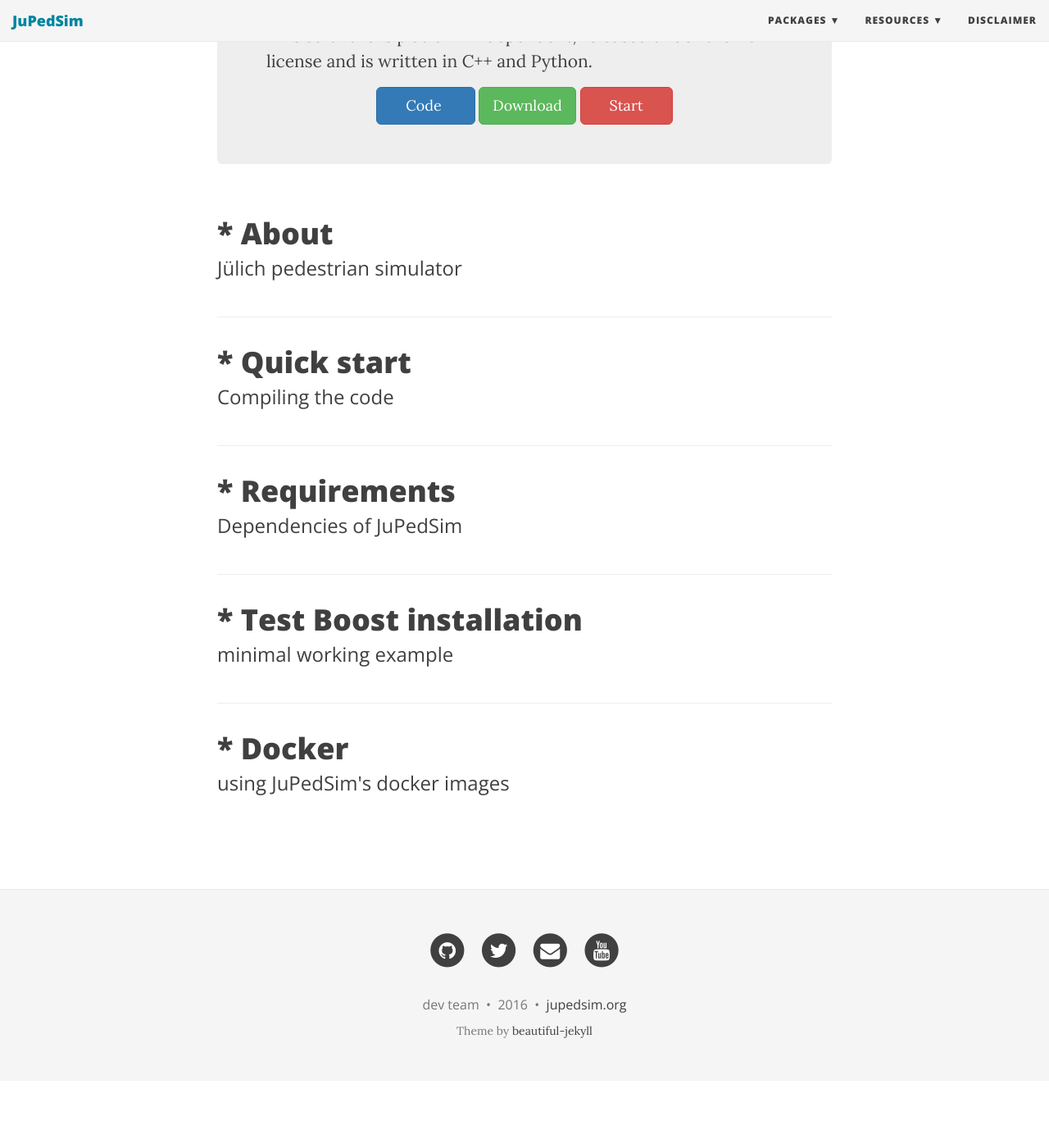
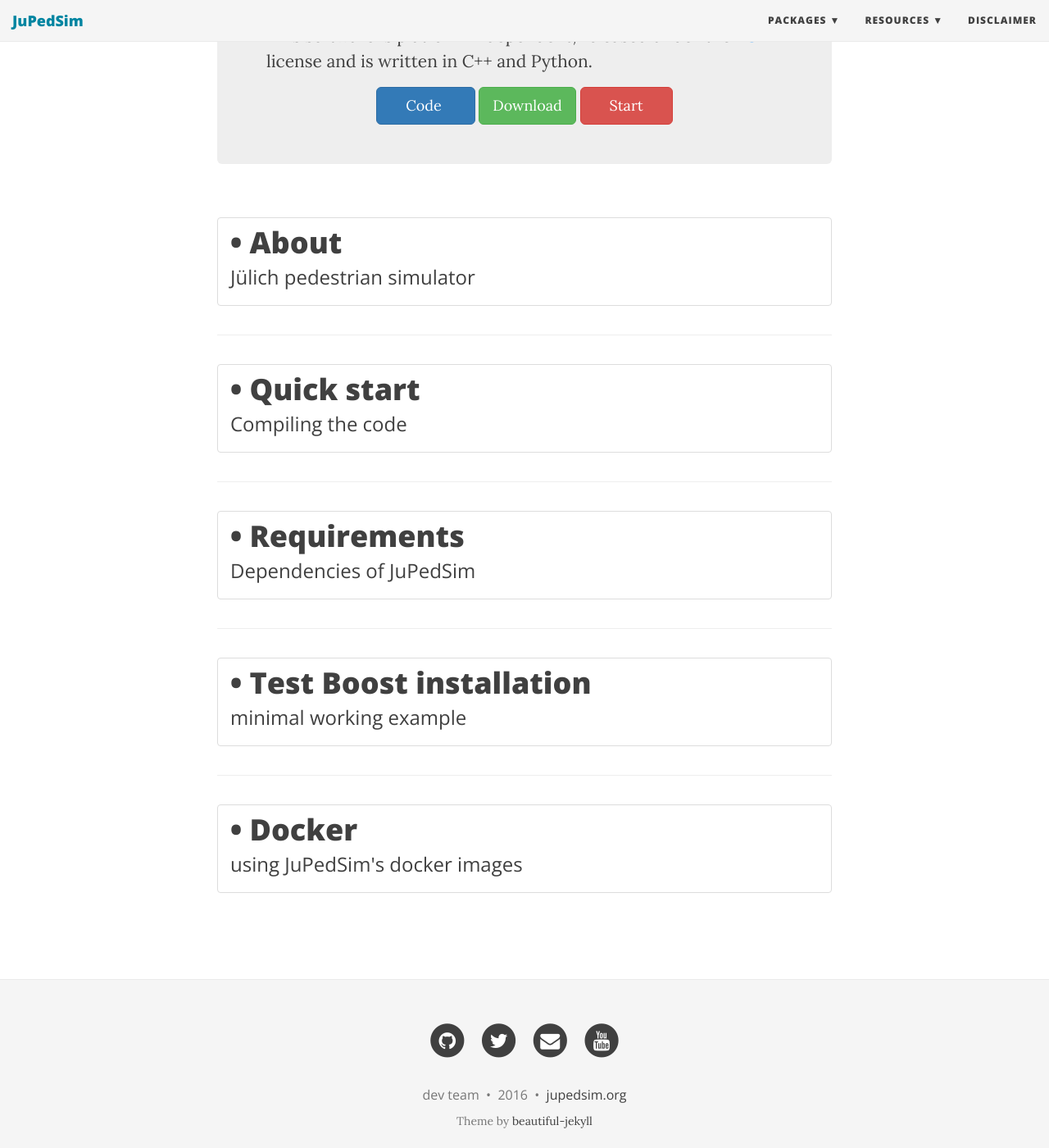
Before and after one commit to JuPedSim/JuPedSim, a Jekyll site: the page built from index.html, in a window 1280 px wide and 1400 px high, scrolled down 445 px. Shown: the whole window at 82% size. Built offline with Jekyll 4.4.1, drawn with Linux system fonts in a browser that asks for light colours; nearby versions of some CDN libraries; the list of posts is cut into pages by our own code; before the commit the page ends 1763 px from its top, so only the background shows below that.

Commit message:
Add item size

```diff
--- a/index.html
+++ b/index.html
@@ -31,8 +31,8 @@
   {% assign sorted_posts = paginator.posts | sort: 'pub_date' | reversed %}
   {% for post in sorted_posts  reversed %}
   <article class="post-preview">
-    <a href="{{ post.url | prepend: site.baseurl }}">
-	  <h2 class="post-title">* {{ post.title }}</h2>
+    <a href="{{ post.url | prepend: site.baseurl }}" class="list-group-item">
+	  <h2 class="post-title">• {{ post.title }}</h2>
 	  {% if post.subtitle %}
 	  <h3 class="post-subtitle">
 	    {{ post.subtitle }}
```
